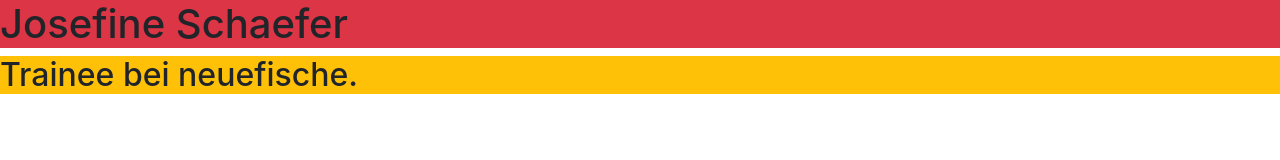
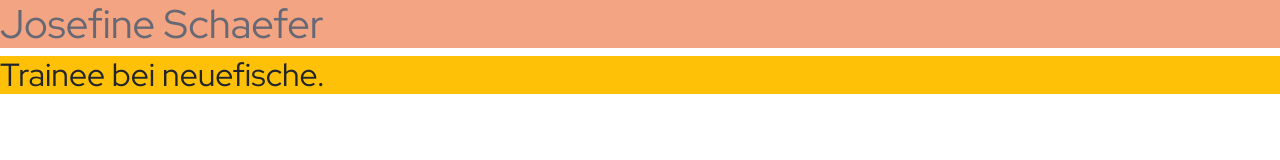
Before and after one commit to josefineschaefer/personalwebsite, a plain HTML site: page index.html in a window 1280 px wide. Drawn offline with nearby package versions, Linux system fonts and the light colour scheme.

```diff
--- a/index.html
+++ b/index.html
@@ -22,9 +22,13 @@
       integrity="sha384-JjSmVgyd0p3pXB1rRibZUAYoIIy6OrQ6VrjIEaFf/nJGzIxFDsf4x0xIM+B07jRM"
       crossorigin="anonymous"
     ></script>
+    <link
+      href="https://fonts.googleapis.com/css?family=Red+Hat+Display&display=swap"
+      rel="stylesheet"
+    />
   </head>
-  <body>
-    <h1 class="bg-danger">Josefine Schaefer</h1>
+  <body style="font-family: 'Red Hat Display', sans-serif;">
+    <h1 style="background-color: #f3a482; color:#666975;">Josefine Schaefer</h1>
     <h2 class="bg-warning">Trainee bei neuefische.</h2>
   </body>
 </html>
```
